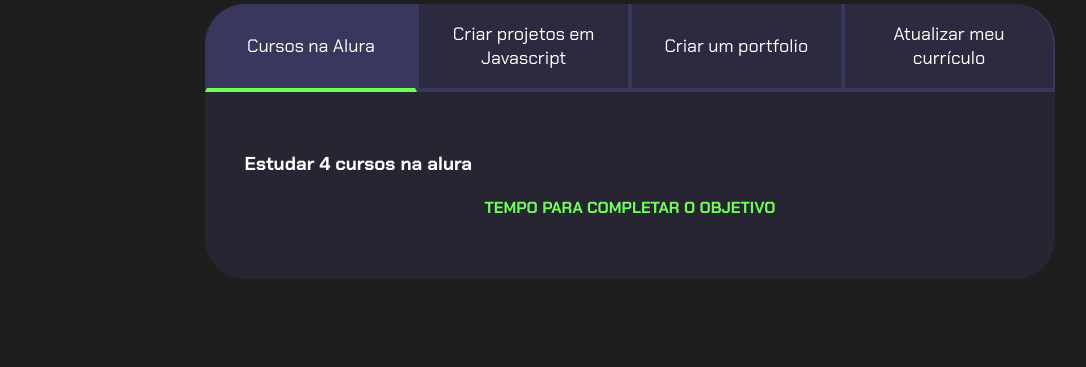
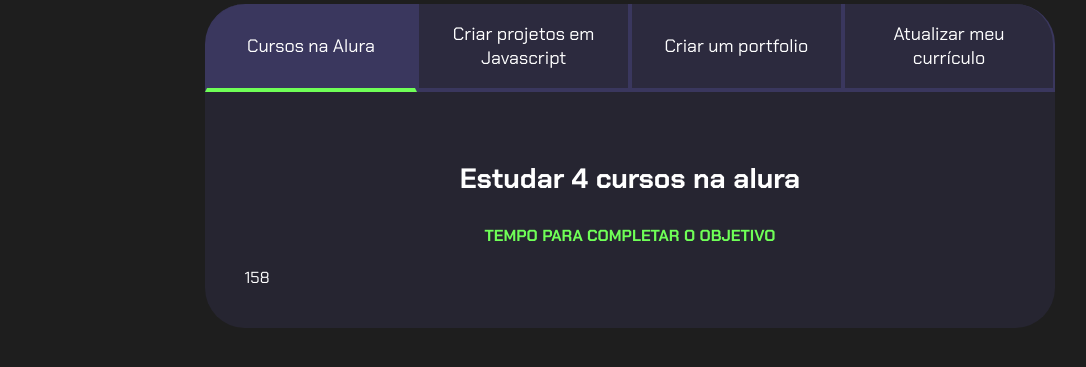
Before and after one commit to mahdoj6/Projeto-de-vida, a plain HTML site: page index.html in a window 1280 px wide. Both pictures are taken after a click on the button "Cursos na Alura". Shown: the part 99-466 px from the top of the page, without its empty margins (10-1096 px from the left). Drawn offline with Linux system fonts and the light colour scheme.

Commit message:
Add files via upload

```diff
--- a/index.html
+++ b/index.html
@@ -19,21 +19,25 @@
             <button class="botao">Atualizar meu currículo</button>
         </div>
         <div class="abas-textos">
-            <div class="aba-conteudo-ativo">
+            <div class="aba-conteudo ativo">
                 <h3 class="aba-conteudo-titulo-principal">Estudar 4 cursos na alura</h3>
                 <h4 class="aba-conteudo-titulo-secundario">Tempo para completar o objetivo</h4>
+                <div class="contador"></div>
             </div>
             <div class="aba-conteudo">
                 <h3 class="aba-conteudo-titulo-principal">Criar 5 projetos em Javascript</h3>
                 <h4 class="aba-conteudo-titulo-secundario">Tempo para completar o objetivo</h4>
+                <div class="contador"></div>
             </div>
             <div class="aba-conteudo">
                 <h3 class="aba-conteudo-titulo-principal">Criar um portfolio com os meus 3 melhores projetos</h3>
                 <h4 class="aba-conteudo-titulo-secundario">Tempo para completar o objetivo</h4>
+                <div class="contador"></div>
             </div>
             <div class="aba-conteudo">
                 <h3 class="aba-conteudo-titulo-principal">Atualizar meu curriculo com os certificados da Alura</h3>
                 <h4 class="aba-conteudo-titulo-secundario">Tempo para completar o objetivo</h4>
+                <div class="contador"></div>
             </div>
         </div>
     </div>
--- a/main.js
+++ b/main.js
@@ -1,14 +1,31 @@
 const botoes = document.querySelectorAll(".botao");
-const textos = document.quertSelectorAll(".aba-conteudo");
+const textos = document.querySelectorAll(".aba-conteudo");
 
 for(let i=0;i <botoes.length;i++){
     botoes[i].onclick = function(){
 
         for(let j=0;j <botoes.length;j++){
             botoes[j].classList.remove("ativo");
+            textos[j].classList.remove("ativo");
         }
 
         botoes[i].classList.add("ativo");
-        textos[]
+        textos[i].classList.add("ativo");
     }
 }
+
+const contadores = document.querySelectorAll(".contador");
+const tempoObjetivo1 = new Date("2025-10-05T00:00:00");
+let tempoAtual = new Date();
+
+contadores[0].textContent = calculaTempo(tempoObjetivo1);
+
+function calculaTempo(tempoObjetivo){
+    let tempoAtual = new Date();
+    let tempoFinal = tempoObjetivo - tempoAtual;
+    let segundos = Math.floor(tempoFinal/1000);
+    let minutos = Math.floor(segundos/60);
+    let horas = Math.floor(minutos/60);
+    let dias = Math.floor(horas/24)
+    return dias;
+}
--- a/style.css
+++ b/style.css
@@ -71,14 +71,14 @@ body {
     border-radius: 0 0 40px 40px;
 }
 
-.aba-conteudo-ativo{
+.aba-conteudo.ativo{
     display: block;
 }
 
 .aba-conteudo{
     display: none;
 }
-ao
+
 .aba-conteudo-titulo-principal{
     font-size: 28px;
     text-align: center;
```
